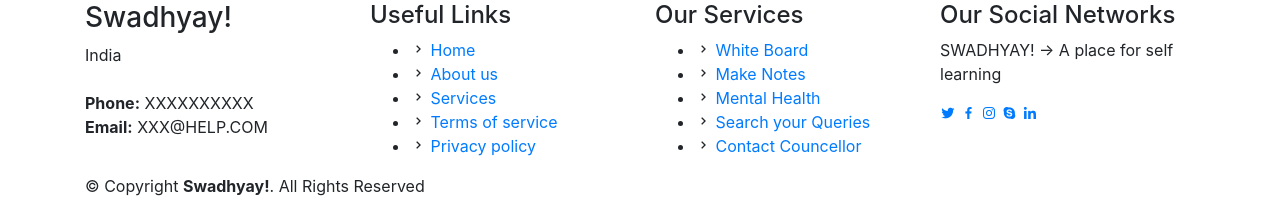
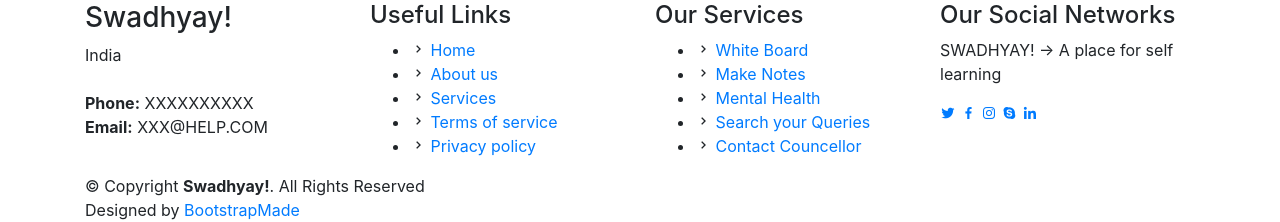
Before and after one commit to santushtisharma10/Swadhyay, a Flask app: page / in a window 1280 px wide. Shown: the part 2928-3150 px from the top of the page. Before the commit the page ends 3124 px from the top, so only its background shows below. Run offline with Flask 2, Linux system fonts and the light colour scheme; some libraries are stand-ins or nearby versions.

Commit message:
added commits

```diff
--- a/template/index.html
+++ b/template/index.html
@@ -663,6 +663,13 @@
           &copy; Copyright <strong><span>Swadhyay!</span></strong
           >. All Rights Reserved
         </div>
+        <div class="credits">
+          <!-- All the links in the footer should remain intact. -->
+          <!-- You can delete the links only if you purchased the pro version. -->
+          <!-- Licensing information: https://bootstrapmade.com/license/ -->
+          <!-- Purchase the pro version with working PHP/AJAX contact form: https://bootstrapmade.com/Swadhyay!-free-bootstrap-html-template-corporate/ -->
+          Designed by <a href="https://bootstrapmade.com/">BootstrapMade</a>
+        </div>
 
       </div>
     </footer>
```
